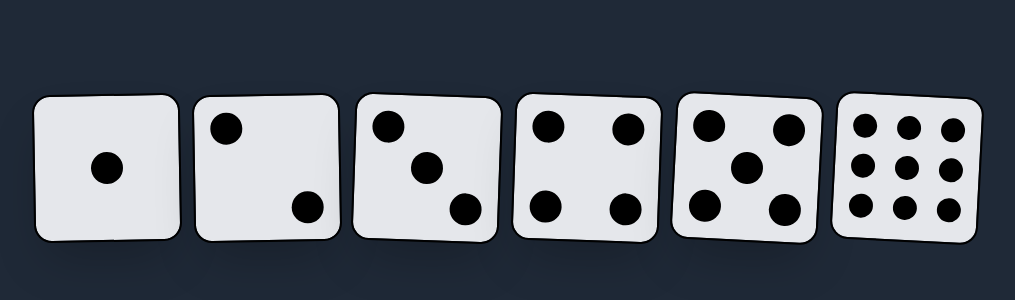
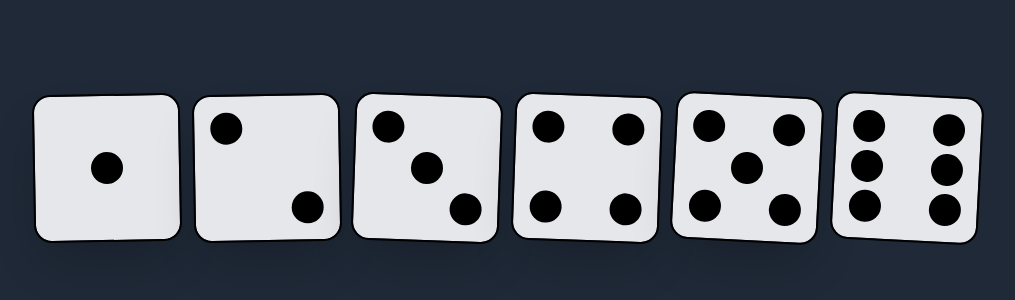
Before and after one commit to Adamhunter108/ceelo, a Next.js app: page / in a window 1280 px wide. Shown: the top 300 px of the page, without its empty margins (141-1156 px from the left). Built offline with nearby package versions, Linux system fonts and the light colour scheme.

Commit message:
fixed Six

```diff
--- a/app/components/die-sides/Six.tsx
+++ b/app/components/die-sides/Six.tsx
@@ -8,21 +8,12 @@ export default function Six() {
       <div
         className={`outline outline-2 h-36 w-36 bg-gray-200  rounded-2xl shadow-x2l transform flex justify-between p-4 hover:scale-150 transition duration-700 hover:rotate-180 hover:shadow-2xl ${randomRotateClass()}`}
       >
-        <div className="space-y-4 pt-1">
-          <div className="w-6 h-6 bg-black rounded-full"></div>
-          <div className="w-6 h-6 bg-black rounded-full"></div>
-          <div className="w-6 h-6 bg-black rounded-full"></div>
-        </div>
-        <div className="space-y-4 pt-1">
-          <div className="w-6 h-6 bg-black rounded-full"></div>
-          <div className="w-6 h-6 bg-black rounded-full"></div>
-          <div className="w-6 h-6 bg-black rounded-full"></div>
-        </div>
-        <div className="space-y-4 pt-1">
-          <div className="w-6 h-6 bg-black rounded-full"></div>
-          <div className="w-6 h-6 bg-black rounded-full"></div>
-          <div className="w-6 h-6 bg-black rounded-full"></div>
-        </div>
+        <div className="absolute w-8 h-8 bg-black rounded-full top-4 left-4"></div>
+        <div className="absolute w-8 h-8 bg-black rounded-full top-4 right-4"></div>
+        <div className="absolute w-8 h-8 bg-black rounded-full bottom-4 left-4"></div>
+        <div className="absolute w-8 h-8 bg-black rounded-full bottom-4 right-4"></div>
+        <div className="absolute w-8 h-8 bg-black rounded-full top-1/2 left-4 transform -translate-y-1/2"></div>
+        <div className="absolute w-8 h-8 bg-black rounded-full top-1/2 right-4 transform -translate-y-1/2"></div>
       </div>
     </div>
   );
```
